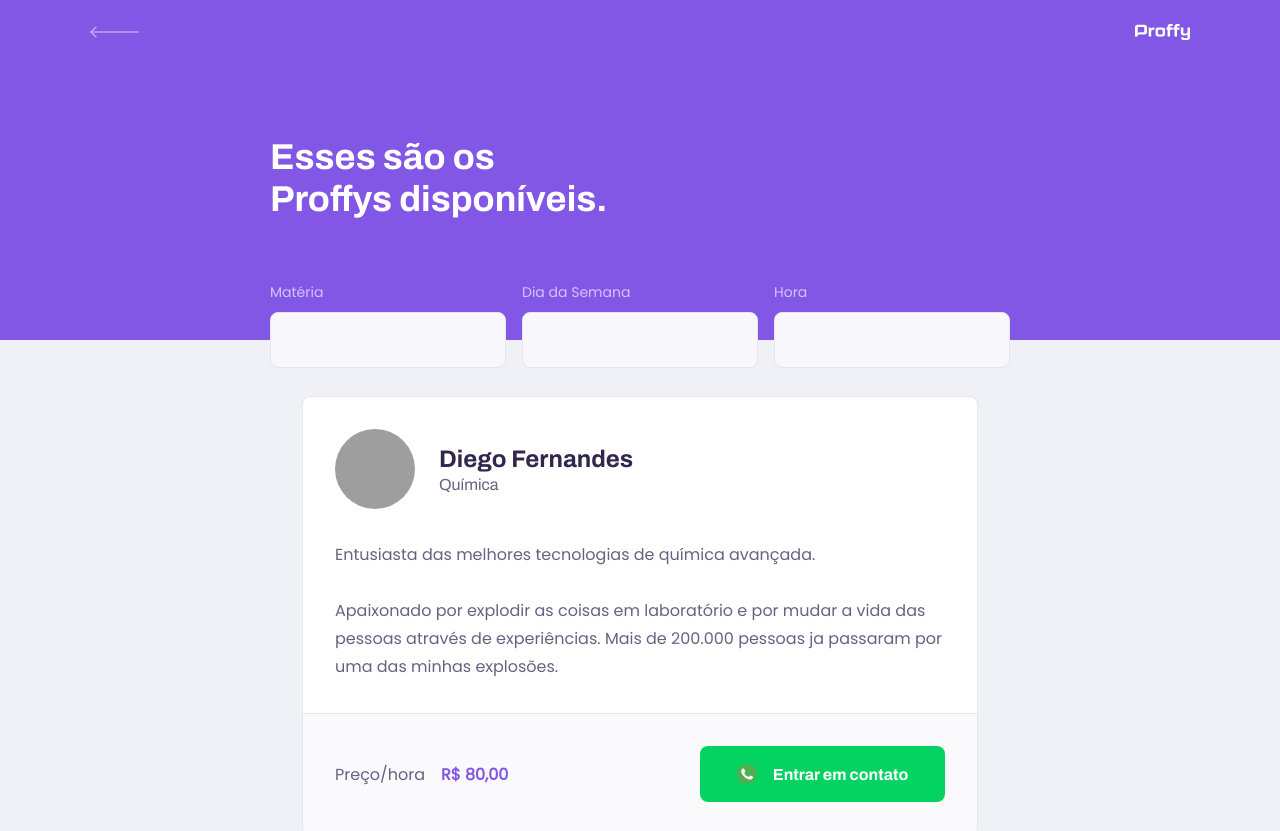
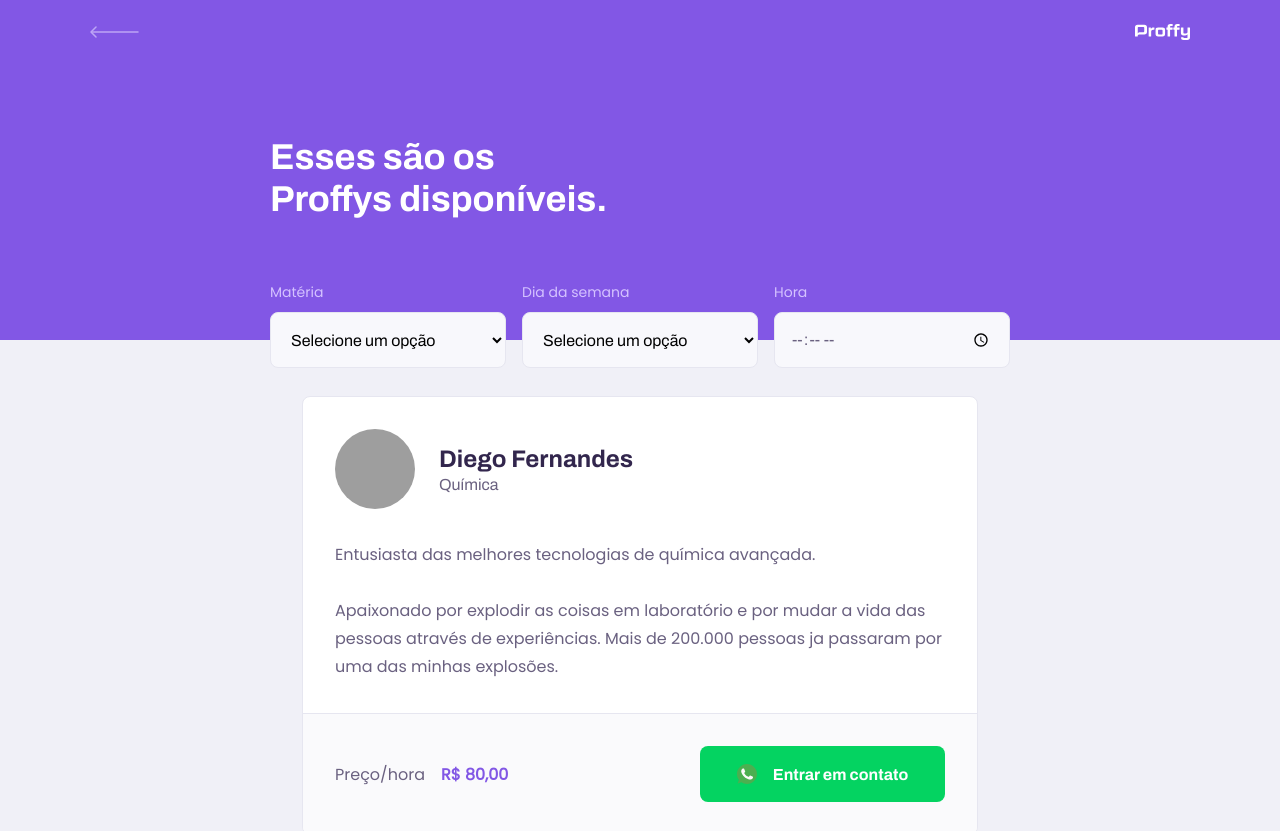
Before and after one commit to jgabriel1/next-level-week-2, a React (Create React App) app in the folder web/: page /study in a window 1280 px wide. Shown: the top 831 px of the page. Built offline with nearby package versions, Linux system fonts and the light colour scheme; grey boxes are pictures that could not be loaded.

Commit message:
Added new form components to TeacherList.

```diff
--- a/web/src/pages/TeacherList/index.tsx
+++ b/web/src/pages/TeacherList/index.tsx
@@ -2,6 +2,8 @@
 
 import PageHeader from '../../components/PageHeader'
 import TeacherItem from '../../components/TeacherItem'
+import Input from '../../components/Input'
+import Select from '../../components/Select'
 
 import './styles.css'
 
@@ -10,20 +12,32 @@
         <div id='page-teacher-list' className='container'>
             <PageHeader title='Esses são os Proffys disponíveis.'>
                 <form id='search-teachers'>
-                    <div className='input-block'>
-                        <label htmlFor='subject'>Matéria</label>
-                        <input type='text' id='subject' />
-                    </div>
-
-                    <div className='input-block'>
-                        <label htmlFor='week-day'>Dia da Semana</label>
-                        <input type='text' id='week-day' />
-                    </div>
-
-                    <div className='input-block'>
-                        <label htmlFor='time'>Hora</label>
-                        <input type='text' id='time' />
-                    </div>
+                    <Select
+                        name='subject'
+                        label='Matéria'
+                        options={[
+                            { value: 'Artes', label: 'Artes' },
+                            { value: 'Biologia', label: 'Biologia' },
+                            { value: 'Ciências', label: 'Ciências' },
+                            { value: 'Física', label: 'Física' },
+                            { value: 'Matemática', label: 'Matemática' },
+                            { value: 'História', label: 'História' },
+                        ]}
+                    />
+                    <Select
+                        name='week-day'
+                        label='Dia da semana'
+                        options={[
+                            { value: '0', label: 'Domingo' },
+                            { value: '1', label: 'Segunda-feira' },
+                            { value: '2', label: 'Terça-feira' },
+                            { value: '3', label: 'Quarta-feira' },
+                            { value: '4', label: 'Quinta-feira' },
+                            { value: '5', label: 'Sexta-feira' },
+                            { value: '6', label: 'Sábado' },
+                        ]}
+                    />
+                    <Input type='time' name='time' label='Hora' />
                 </form>
             </PageHeader>
 
--- a/web/src/pages/TeacherList/styles.css
+++ b/web/src/pages/TeacherList/styles.css
@@ -11,52 +11,10 @@
     color: var(--color-text-in-primary);
 }
 
-#search-teachers .input-block {
-    position: relative;
-}
-
-#search-teachers .input-block+.input-block {
-    margin-top: 1.4rem;
-}
-
-#search-teachers .input-block label {
-    font-size: 1.4rem;
-}
-
-#search-teachers .input-block input {
-    width: 100%;
-    height: 5.6rem;
-    margin-top: 0.8rem;
-    border-radius: 0.8rem;
-    background: var(--color-input-background);
-    border: 1px solid var(--color-line-in-white);
-    outline: 0;
-    padding: 0 1.6rem;
-    font: 1.6rem Archivo;
-}
-
-/*
-Style the entire input-block container, whenever any inputs within it are on
-focus. The `::after` adds another component after the selected component created
-by CSS itself.
-*/
-#search-teachers .input-block:focus-within::after {
-    width: calc(100% - 3.2rem);
-    height: 2px;
-    content: '';
-    background: var(--color-primary-light);
-    position: absolute;
-    left: 1.6rem;
-    right: 1.6rem;
-    bottom: 0;
-}
-
 #page-teacher-list main {
     margin: 3.2rem auto;
     width: 90%;
 }
-
-
 
 /* Custom styling for larger screens. */
 @media (min-width: 700px) {
@@ -74,7 +32,8 @@
         bottom: -28px
     }
 
-    #search-teachers .input-block+.input-block {
+    #search-teachers .input-block+.input-block,
+    #search-teachers .select-block+.select-block {
         margin-top: 0;
     }
 
```
